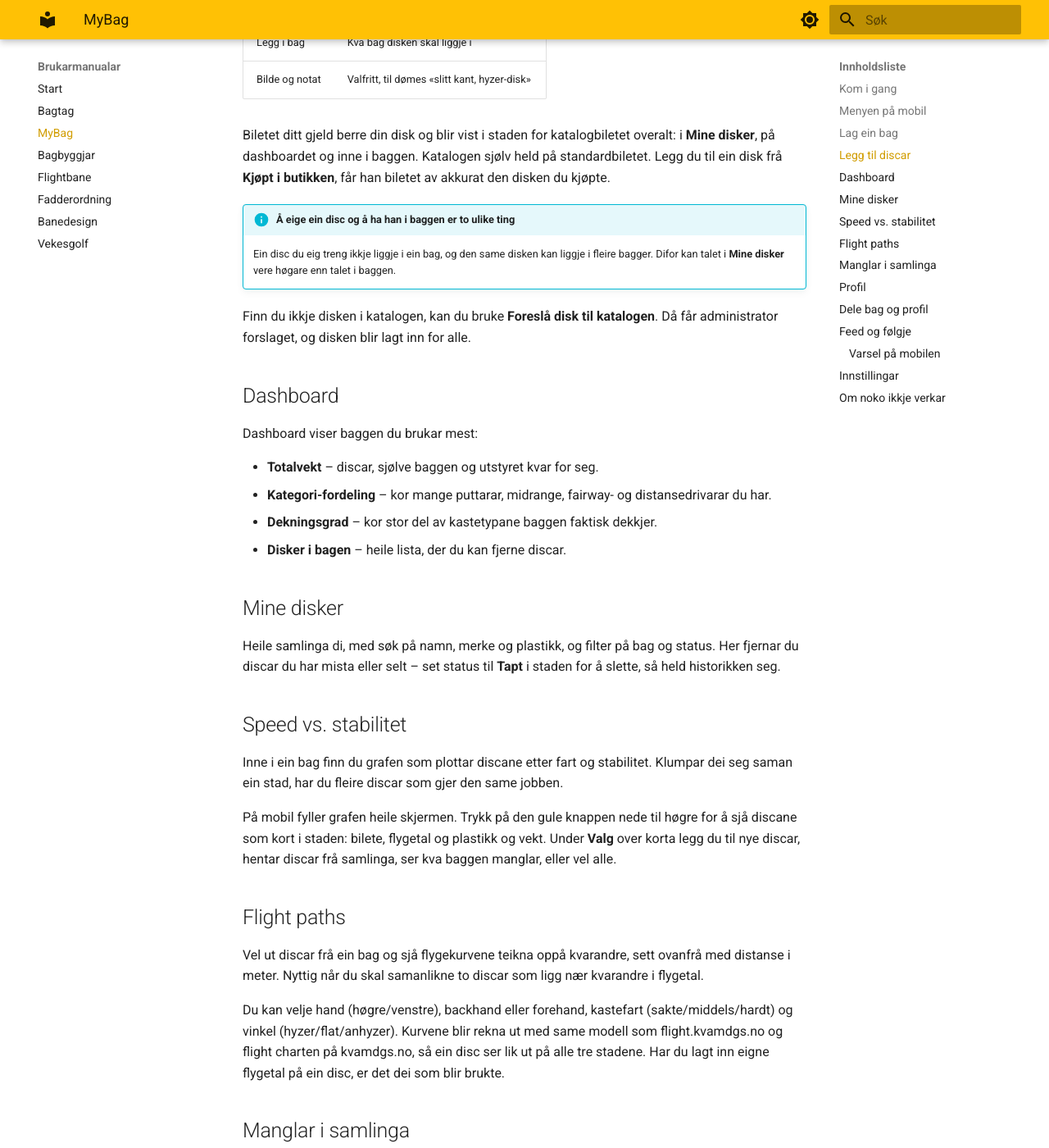
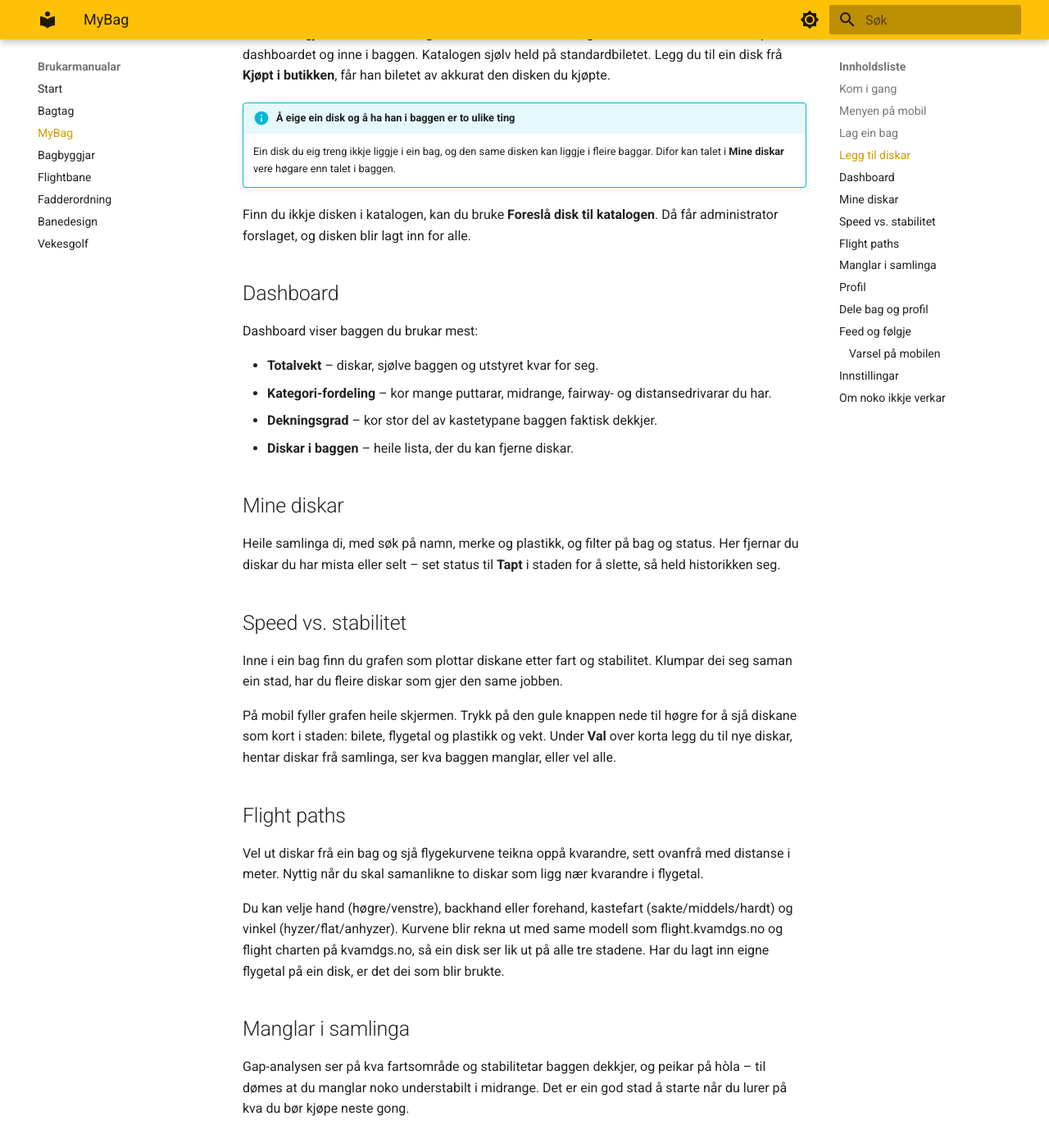
Before and after one commit to hanses89/manuals, an MkDocs documentation site: the page built from docs/bag.md, in a window 1280 px wide and 1400 px high, scrolled down 2074 px. Shown: the whole window at 82% size. Built offline with MkDocs 1.6.1 and Material for MkDocs 9.7.7, drawn with Linux system fonts in a browser that asks for light colours; some of the changed text lies outside the part shown.

Commit message:
manual: sync from bag.kvamdgs.no @ 3c9b370474cea4085727360b512f4e894d1b59ef

```diff
--- a/docs/bag.md
+++ b/docs/bag.md
@@ -1,15 +1,10 @@
 # MyBag – brukarmanual
 
-MyBag er bag-byggjaren til Kvam Disc Golf: du registrerer discane du eig, set
-dei saman i bagger, ser kva baggen dekkjer og kva han manglar, og kan dele
+MyBag er bag-byggjaren til Kvam Disc Golf: du registrerer diskane du eig, set
+dei saman i baggar, ser kva baggen dekkjer og kva han manglar, og kan dele
 baggen med andre. Appen ligg på
 [bag.kvamdgs.no](https://bag.kvamdgs.no) og fungerer i nettlesaren på mobil,
 nettbrett og PC.
-
-!!! note "Språket i appen"
-    Knappane i appen står på bokmål («Mine disker», «Legg til disk»). Denne
-    manualen er på nynorsk, men knappenamna er skrivne akkurat slik du ser dei
-    på skjermen.
 
 ## Kom i gang
 
@@ -43,9 +38,9 @@ Nedst på skjermen ligg tre knappar:
 - **Midtknappen** viser kva bag eller side du er på. Trykk på han for å opne
   menyen. Øvst ser du baggane dine, og den du er i, er gul. Trykk på **⋮** for
   å redigere ein bag, eller på **+** for å lage ein ny. Under baggane finn du
-  snarvegar til **Alle disker**, **Ikke i bag** og **Tapt**. Deretter kjem
+  snarvegar til **Alle diskar**, **Ikkje i bag** og **Tapt**. Deretter kjem
   sidene i appen (Dashboard, Feed, Flight paths og så vidare), søk og
-  **Innstillinger**. **📖 Brukarmanual** opnar denne manualen.
+  **Innstillingar**. **📖 Brukarmanual** opnar denne manualen.
 - **Den gule knappen** byter mellom grafen og diskkorta når du er i ein bag.
 
 Når du opnar appen, kjem du rett til baggen du brukte sist, med grafen
@@ -53,44 +48,44 @@ framme. Dashboardet finn du i menyen.
 
 ## Lag ein bag
 
-Trykk **+** eller **Ny bag** og gi baggen eit namn. Du kan ha fleire bagger –
+Trykk **+** eller **Ny bag** og gi baggen eit namn. Du kan ha fleire baggar –
 til dømes ein turneringsbag og ein til skogsrunden. I baggen kan du òg krysse
 av for utstyr som retriever, paraply og vassflaske, slik at totalvekta blir
 rett.
 
-Alle bagger får eit standardbilete som viser bagen med utstyret du har kryssa
+Alle baggar får eit standardbilete som viser baggen med utstyret du har kryssa
 av. Vil du heller ha eit bilete av din eigen bag, trykkjer du på biletet på
-dashboardet og vel **Endre bag-bilde**. Då blir ditt bilete vist i staden,
+dashboardet og vel **Endre bag-bilete**. Då blir ditt bilete vist i staden,
 både for deg og på den offentlege profilen.
 
-## Legg til discar
+## Legg til diskar
 
 Trykk **Legg til disk**. Då kan du:
 
-- **Søkje i disc-databasen** – rundt 4 000 discar. Skriv til dømes `Destroyer`,
+- **Søkje i diskdatabasen** – rundt 4 000 diskar. Skriv til dømes `Destroyer`,
   `Buzzz` eller `Berg`, og vel disken. Flygetala blir fylte inn automatisk.
 - **Fylle inn sjølv** – merke, modell, flygetal, plastikk og vekt, dersom
   disken ikkje finst i katalogen.
 
-For kvar disc kan du setje:
+For kvar disk kan du setje:
 
 | Felt | Kva det er til |
 |---|---|
 | Vekt (g) | Blir rekna med i totalvekta til baggen |
 | Plastikk | Til dømes Star, Champion, ESP |
 | Farge | Gjer det lettare å kjenne att disken i lista |
-| Status | **Eier**, **Tapt** eller **Ønskeliste** |
+| Status | **Eigd**, **Tapt** eller **Ønskjeliste** |
 | Legg i bag | Kva bag disken skal liggje i |
-| Bilde og notat | Valfritt, til dømes «slitt kant, hyzer-disk» |
+| Bilete og notat | Valfritt, til dømes «slitt kant, hyzer-disk» |
 
 Biletet ditt gjeld berre din disk og blir vist i staden for katalogbiletet
-overalt: i **Mine disker**, på dashboardet og inne i baggen. Katalogen sjølv
+overalt: i **Mine diskar**, på dashboardet og inne i baggen. Katalogen sjølv
 held på standardbiletet. Legg du til ein disk frå **Kjøpt i butikken**, får han
 biletet av akkurat den disken du kjøpte.
 
-!!! info "Å eige ein disc og å ha han i baggen er to ulike ting"
-    Ein disc du eig treng ikkje liggje i ein bag, og den same disken kan liggje
-    i fleire bagger. Difor kan talet i **Mine disker** vere høgare enn talet i
+!!! info "Å eige ein disk og å ha han i baggen er to ulike ting"
+    Ein disk du eig treng ikkje liggje i ein bag, og den same disken kan liggje
+    i fleire baggar. Difor kan talet i **Mine diskar** vere høgare enn talet i
     baggen.
 
 Finn du ikkje disken i katalogen, kan du bruke **Foreslå disk til katalogen**.
@@ -100,38 +95,38 @@ Då får administrator forslaget, og disken blir lagt inn for alle.
 
 Dashboard viser baggen du brukar mest:
 
-- **Totalvekt** – discar, sjølve baggen og utstyret kvar for seg.
+- **Totalvekt** – diskar, sjølve baggen og utstyret kvar for seg.
 - **Kategori-fordeling** – kor mange puttarar, midrange, fairway- og
   distansedrivarar du har.
 - **Dekningsgrad** – kor stor del av kastetypane baggen faktisk dekkjer.
-- **Disker i bagen** – heile lista, der du kan fjerne discar.
+- **Diskar i baggen** – heile lista, der du kan fjerne diskar.
 
-## Mine disker
+## Mine diskar
 
 Heile samlinga di, med søk på namn, merke og plastikk, og filter på bag og
-status. Her fjernar du discar du har mista eller selt – set status til **Tapt**
+status. Her fjernar du diskar du har mista eller selt – set status til **Tapt**
 i staden for å slette, så held historikken seg.
 
 ## Speed vs. stabilitet
 
-Inne i ein bag finn du grafen som plottar discane etter fart og stabilitet.
-Klumpar dei seg saman ein stad, har du fleire discar som gjer den same jobben.
+Inne i ein bag finn du grafen som plottar diskane etter fart og stabilitet.
+Klumpar dei seg saman ein stad, har du fleire diskar som gjer den same jobben.
 
 På mobil fyller grafen heile skjermen. Trykk på den gule knappen nede til
-høgre for å sjå discane som kort i staden: bilete, flygetal og plastikk og
-vekt. Under **Valg** over korta legg du til nye discar, hentar discar frå
+høgre for å sjå diskane som kort i staden: bilete, flygetal og plastikk og
+vekt. Under **Val** over korta legg du til nye diskar, hentar diskar frå
 samlinga, ser kva baggen manglar, eller vel alle.
 
 ## Flight paths
 
-Vel ut discar frå ein bag og sjå flygekurvene teikna oppå kvarandre, sett
-ovanfrå med distanse i meter. Nyttig når du skal samanlikne to discar som ligg
+Vel ut diskar frå ein bag og sjå flygekurvene teikna oppå kvarandre, sett
+ovanfrå med distanse i meter. Nyttig når du skal samanlikne to diskar som ligg
 nær kvarandre i flygetal.
 
 Du kan velje hand (høgre/venstre), backhand eller forehand, kastefart
 (sakte/middels/hardt) og vinkel (hyzer/flat/anhyzer). Kurvene blir rekna ut med
-same modell som flight.kvamdgs.no og flight charten på kvamdgs.no, så ein disc
-ser lik ut på alle tre stadene. Har du lagt inn eigne flygetal på ein disc, er
+same modell som flight.kvamdgs.no og flight charten på kvamdgs.no, så ein disk
+ser lik ut på alle tre stadene. Har du lagt inn eigne flygetal på ein disk, er
 det dei som blir brukte.
 
 ## Manglar i samlinga
@@ -155,13 +150,13 @@ backhand og forehand. I tillegg kan du:
 
 ## Dele bag og profil
 
-Under **Deling og personvern** vel du kva bagger som skal vere offentlege. Ein
+Under **Deling og personvern** vel du kva baggar som skal vere offentlege. Ein
 offentleg bag kan sjåast av alle med lenkja, òg dei som ikkje har konto:
 
 - Bag: `bag.kvamdgs.no/bag/brukarnamnet-ditt`
 - Profil: `bag.kvamdgs.no/p/brukarnamnet-ditt`
 
-Trykk **Kopier lenke** for å få lenkja, eller **Del bag som bilde** for å lage
+Trykk **Kopier lenkje** for å få lenkja, eller **Del bag som bilete** for å lage
 eit bilete av baggen som du kan leggje ut i sosiale medium.
 
 !!! warning "Offentleg er offentleg"
@@ -171,19 +166,19 @@ eit bilete av baggen som du kan leggje ut i sosiale medium.
 
 ## Feed og følgje
 
-I **Feed** ser du oppdateringar frå spelarane du følgjer: nye discar, nye
-bagger og innlegg dei skriv. Du kan like og kommentere, og på profilen til ein
+I **Feed** ser du oppdateringar frå spelarane du følgjer: nye diskar, nye
+baggar og innlegg dei skriv. Du kan like og kommentere, og på profilen til ein
 annan spelar trykkjer du **Følg**. Bjølla oppe til høgre viser varsel om nye
 kommentarar, likes og følgjarar.
 
 ### Varsel på mobilen
 
 Etter at du har logga inn, spør appen om du vil ha varsel på mobilen. Trykk
-**Slå på varsler** og så **Tillat** når telefonen spør. Då får du eit varsel
+**Slå på varsel** og så **Tillat** når telefonen spør. Då får du eit varsel
 når nokon følgjer deg, likar eller kommenterer innlegga dine, eller taggar
 deg. Trykk på varselet for å kome rett til innlegget eller profilen. Vel du
-**Ikke nå**, kan du slå varsla på seinare under **Innstillinger →
-Preferanser**, der du òg slår dei av att.
+**Ikkje no**, kan du slå varsla på seinare under **Innstillingar →
+Preferansar**, der du òg slår dei av att.
 
 !!! note "iPhone"
     På iPhone må MyBag vere lagt til på heimeskjermen før du kan få varsel
@@ -193,20 +188,20 @@ Preferanser**, der du òg slår dei av att.
 
 ## Innstillingar
 
-Bak namnet ditt nede i menyen ligg **Innstillinger**. Under **Preferanser**
-vel du om andre kan bla i discane dine, og om grafane skal snuast for
+Bak namnet ditt nede i menyen ligg **Innstillingar**. Under **Preferansar**
+vel du om andre kan bla i diskane dine, og om grafane skal snuast for
 venstrehendt kasting. Under **Konto** ser du e-posten din. Same stad loggar du
 ut. Alt som blir vist på profilen, endrar du under **Profil → Rediger**.
 
 Kvar side har si eiga adresse, til dømes `bag.kvamdgs.no/disker`,
-`bag.kvamdgs.no/dashboard` og `bag.kvamdgs.no/baggar/namnet-pa-bagen`. Lastar du sida på nytt, blir du
+`bag.kvamdgs.no/dashboard` og `bag.kvamdgs.no/baggar/namnet-pa-baggen`. Lastar du sida på nytt, blir du
 verande der du var, og tilbake-knappen går til førre side i appen.
 
 ## Om noko ikkje verkar
 
 - **«Under vedlikehald»** tyder at appen er teken ned ei lita stund. Prøv igjen
   om litt.
-- **Discar eller bagger som ikkje dukkar opp:** last sida på nytt. Appen hentar
+- **Diskar eller baggar som ikkje dukkar opp:** last sida på nytt. Appen hentar
   data frå nettet, så ei ustabil linje på banen kan gi tomme lister.
 - **Lurer du på korleis noko verkar?** Opne **📖 Brukarmanual** i menyen
   (på PC: trykk på namnet ditt nedst til venstre).
```
Also changed, not shown: other parts of docs/bag.md (+1 -1 lines).
